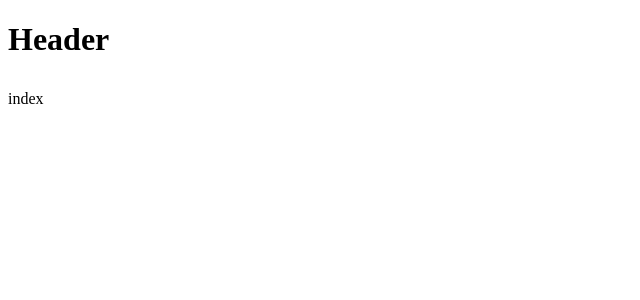
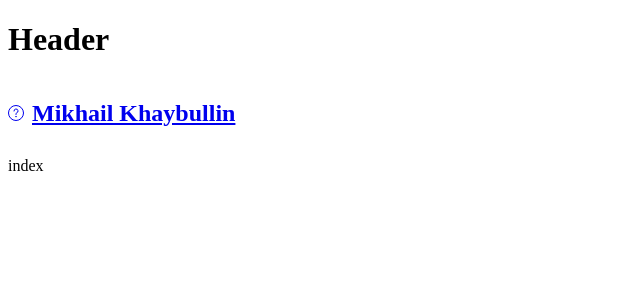
Before and after one commit to m1xa4kala/m1xa4kala-personal-website, a Next.js app: page / in a window 1280 px wide. Shown: the top 300 px of the page, without its empty margins (0-640 px from the left). Built offline with nearby package versions, Linux system fonts and the light colour scheme.

Commit message:
add logo to header

```diff
--- a/components/Header.jsx
+++ b/components/Header.jsx
@@ -1,9 +1,10 @@
-import React from 'react'
+import Logo from './Logo'
 
 const Header = () => {
   return (
     <header>
       <h1>Header</h1>
+      <Logo />
     </header>
   )
 }
```
